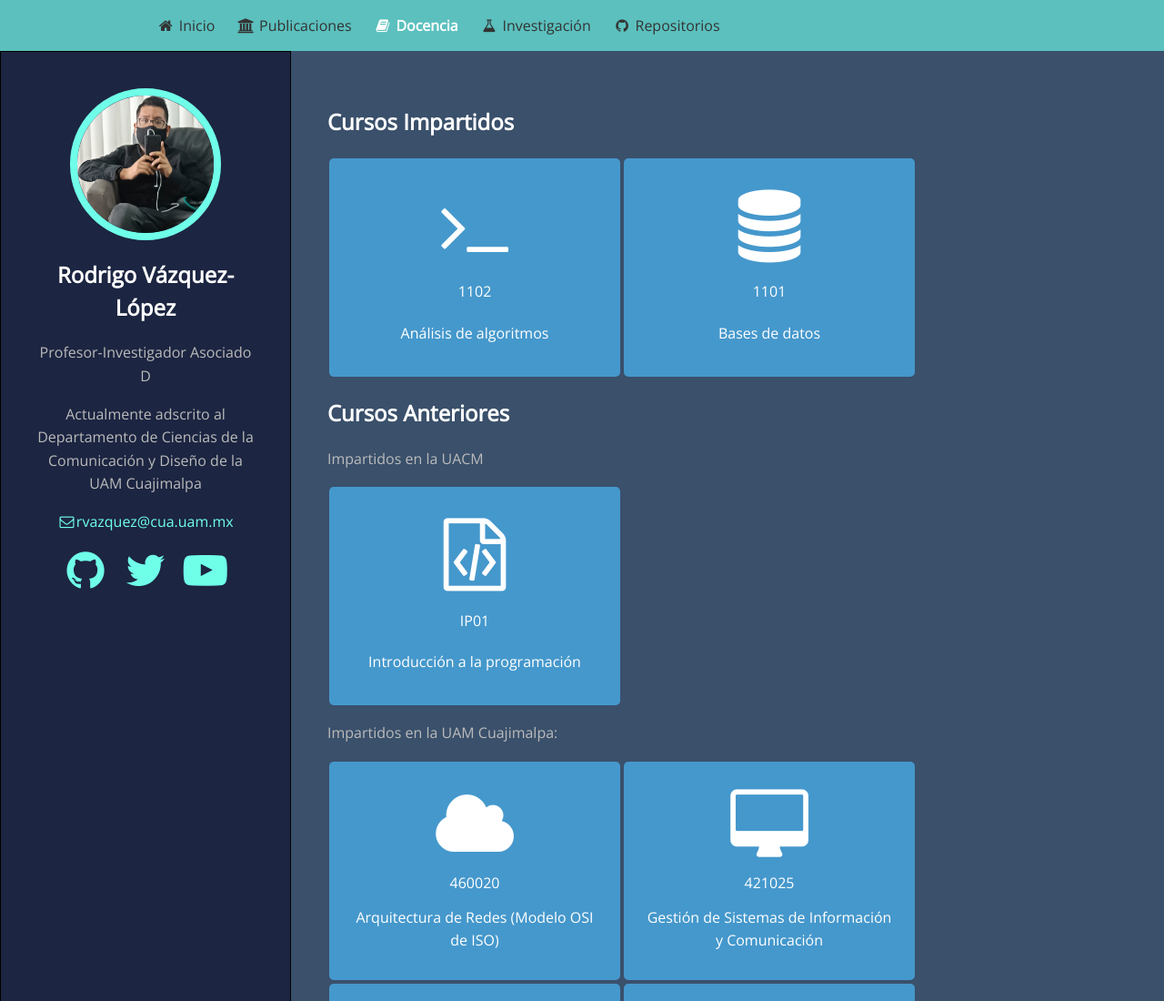
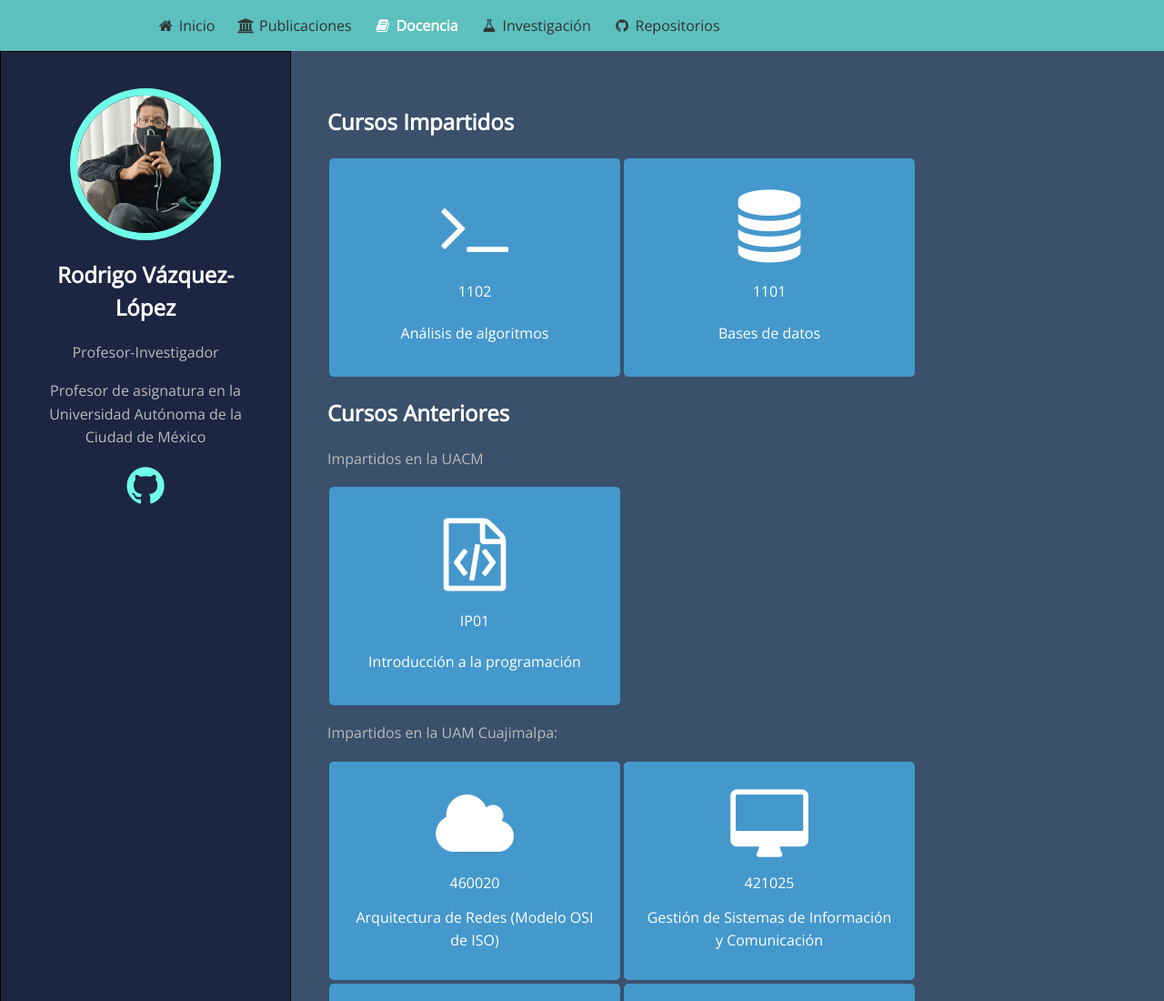
Before and after one commit to rodrigovazquezlopez/rodrigovazquezlopez.github.io, a plain HTML site: page docencia.html in a window 1280 px wide. Shown: the top 1100 px of the page at 91% size. Drawn offline with nearby package versions, Linux system fonts and the light colour scheme.

Commit message:
Update 2025a

```diff
--- a/docencia.html
+++ b/docencia.html
@@ -36,15 +36,15 @@
     </nav>
     <section class="main-parent">
       <div class="left-layout">
-        <img class="img-about-me" src="./img/me.jpg" alt="Me">
+        <img class="img-about-me" src="./img/me.jpg" alt="Me" />
         <h1>Rodrigo Vázquez-López</h1>
-        <p>Profesor-Investigador Asociado D</p>
-        <p>Actualmente adscrito al Departamento de Ciencias de la Comunicación y Diseño de la UAM Cuajimalpa</p>
-        <p><a href="mailto:rvazquez@cua.uam.mx" target="_blank"><i class="fa fa-fw fa-envelope-o"></i>rvazquez@cua.uam.mx</a></p>
+        <p>Profesor-Investigador</p>
+        <p>Profesor de asignatura en la Universidad Autónoma de la Ciudad de México</p>
+        <!-- <p><a href="mailto:rvazquez@cua.uam.mx" target="_blank"><i class="fa fa-fw fa-envelope-o"></i>rvazquez@cua.uam.mx</a></p> -->
         <div>
           <a href="https://github.com/rodrigovazquezlopez" target="_blank"><i class="fa fa-fw fa-3x fa-github"></i></a>
-          <a href="https://twitter.com/rodrigo_em2" target="_blank"><i class="fa fa-fw fa-3x fa-twitter"></i></a>
-          <a href="https://www.youtube.com/channel/UCB80z5s5sPZ7R8fnIZNMW-w" target="_blank"><i class="fa fa-fw fa-3x fa-youtube-play"></i></a>
+          <!-- <a href="https://twitter.com/rodrigo_em2" target="_blank"><i class="fa fa-fw fa-3x fa-twitter"></i></a>
+          <a href="https://www.youtube.com/channel/UCB80z5s5sPZ7R8fnIZNMW-w" target="_blank"><i class="fa fa-fw fa-3x fa-youtube-play"></i></a> -->
         </div>
       </div>
       <div class="right-layout">
```
Also changed, not shown: index.html (+3 -5 lines), investigacion.html (+6 -6 lines), publicaciones.html (+6 -6 lines), repositorios.html (+6 -6 lines).
